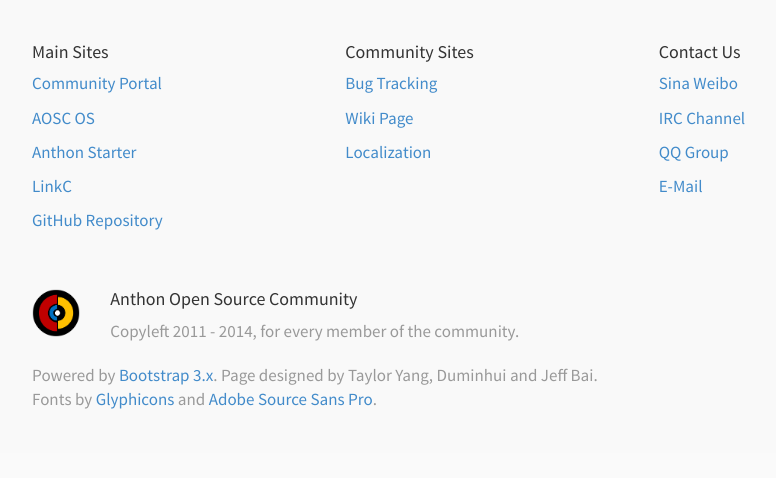
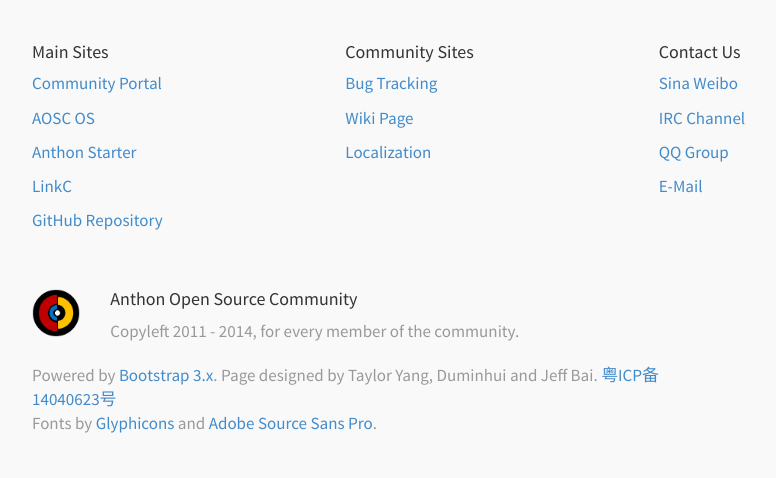
Before and after one commit to AOSC-Archive/community-portal, a PHP site: page /about/index.php in a window 1280 px wide. Shown: the part 1138-1616 px from the top of the page, without its empty margins (153-929 px from the left). Before the commit the page ends 1547 px from the top, so only its background shows below. Run offline with PHP 8.4, Linux system fonts and the light colour scheme.

Commit message:
Update footer.php

```diff
--- a/templates/portal/footer.php
+++ b/templates/portal/footer.php
@@ -42,6 +42,7 @@
 					<br />
 					<p align="left">
                     Powered by <a href="http://getbootstrap.com/" target=_blank>Bootstrap 3.x</a>. Page designed by Taylor Yang, Duminhui and Jeff Bai.
+                    <a href="http://www.miibeian.gov.cn/">粤ICP备14040623号</a>
                     <br />
                     Fonts by <a href="http://glyphicons.com/" target=_blank>Glyphicons</a> and <a href="http://sourceforge.net/projects/sourcesans.adobe/" target=_blank>Adobe Source Sans Pro</a>.
                     </p>
```
